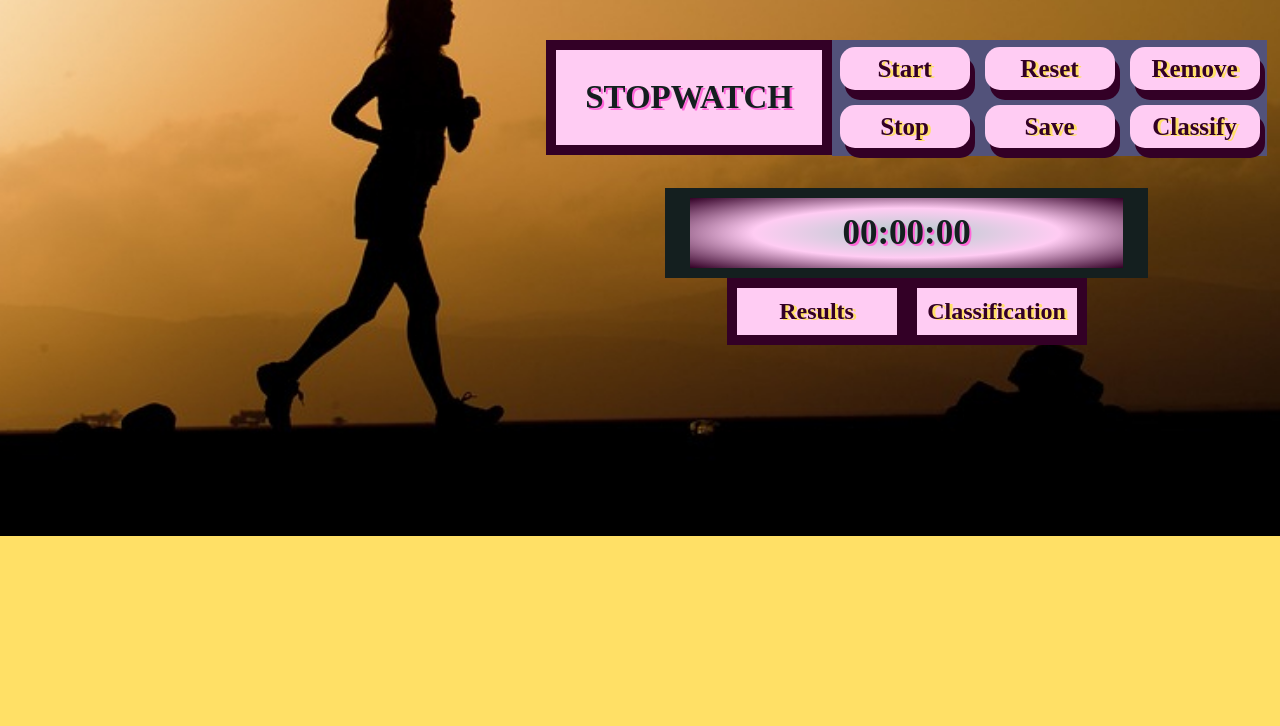
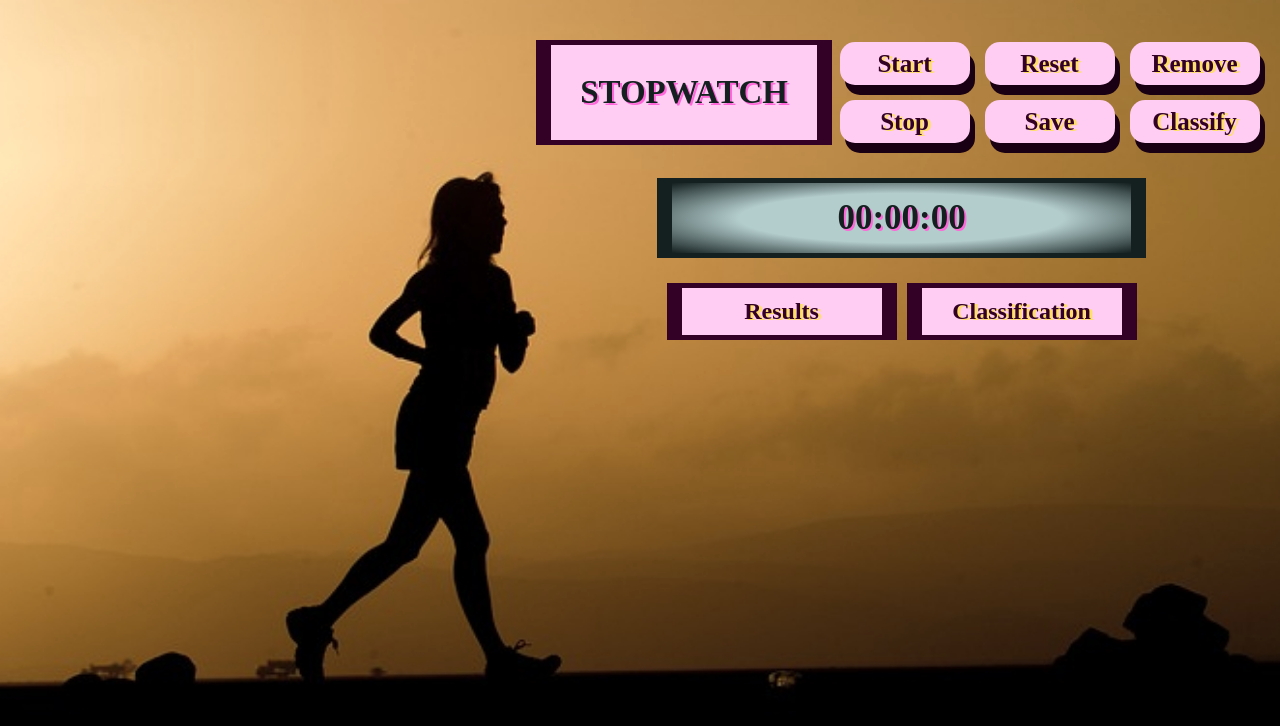
Before and after one commit to barceolga/15.7_Stoper_React, a website: page index.html in a window 1280 px wide. Drawn offline with nearby package versions, Linux system fonts and the light colour scheme.

Commit message:
Update style both in style.scss and style.css files

```diff
--- a/templates/sass/style.scss
+++ b/templates/sass/style.scss
@@ -2,23 +2,47 @@
   box-sizing: border-box;
 }
 $pale-rose: #ffccf3;
+$dark-rose: #990075;
 $deep-violet: #330026;
 $honey-yellow: #ffe066;
 $steel-blue: #b3cccc;
 $dark-steel-blue: #141f1f;
+$super-deep-violet: #1a0013;
 
 body {
+  position: relative;
+
+  .app-content:before {
+  content: "";
+  position: fixed;
+  top: 0;
+  left: 0;
+  right: 0;
+  z-index: -1;
+  display: block;
+  background-image: url("Running_1.jpg");
+  background-size: cover;
+  height: 100%;
+  width: 100%;
+  -webkit-filter: sepia(20%);
+  -moz-filter: sepia(20%);
+  -o-filter: sepia(20%);
+  -ms-filter: sepia(20%);
+  filter: sepia(20%);
+  -webkit-filter: brigthness(150%);
+  -moz-filter: brigthness(150%);
+  -o-filter: brigthness(1520%);
+  -ms-filter: brigthness(150%);
+  filter: brigthness(150%);
+}
+  .app-content {
+    position: relative;
+    overflow: auto;
+    z-index: 9999;
     display: flex;
     flex-direction: column;
-  justify-content: flex-end;
+    justify-content: flex-start;
     align-items: flex-end;
-  background-color: $honey-yellow;
-  background-image: url("Running_1.jpg");
-  background-position: center;
-  background-repeat: no-repeat;
-  background-size: cover;
-  background-origin: content-box;
-  position: relative;
 
       .controls {
         display: flex;
@@ -35,7 +59,10 @@ body {
           padding: 29px;
           text-transform: uppercase;
           font-size: 33px;
-      border: 10px solid $deep-violet;
+          border-right: 15px solid $deep-violet;
+          border-left: 15px solid $deep-violet;
+          border-top: 5px solid $deep-violet;
+          border-bottom: 5px solid $deep-violet;
           text-align: center;
           height: 35%;
         }
@@ -47,7 +74,7 @@ body {
           align-items: center;
           max-width: 33%;
           height: 25%;
-      background-color: #52527a;
+
 
           .button {
             width: 130px;
@@ -61,7 +88,7 @@ body {
             padding: 7.5px;
             font-size: 25px;
             font-weight: 800;
-        box-shadow: 5px 10px  $deep-violet;
+            box-shadow: 5px 10px  $super-deep-violet;
             border: none;
             border-radius: 15px;
             transition: 1s linear;
@@ -76,16 +103,16 @@ body {
       }
       .stopwatch {
         width: 66%;
-    border-right: 25px solid $dark-steel-blue;
-    border-left: 25px solid $dark-steel-blue;
-    border-top: 10px solid $dark-steel-blue;
-    border-bottom: 10px solid $dark-steel-blue;
+        border-right: 15px solid $dark-steel-blue;
+        border-left: 15px solid $dark-steel-blue;
+        border-top: 5px solid $dark-steel-blue;
+        border-bottom: 5px solid $dark-steel-blue;
         text-shadow: 2px 2px #ff66d9;
         text-transform: uppercase;
         margin: 0 auto;
         padding: 15px;
         background-color: #ccc;
-    background-image: radial-gradient($steel-blue, $pale-rose, $deep-violet);
+        background-image: radial-gradient($steel-blue 50%, $dark-steel-blue);
         color: $dark-steel-blue;
         text-align: center;
         transition: 1s linear;
@@ -111,19 +138,23 @@ body {
             flex-direction: column;
             align-items: center;
             justify-content: center;
+            margin-top: 25px;
 
             .table_results {
-            width: 180px;
+                width: 230px;
                 background-color: $pale-rose;
                 color: $deep-violet;
-            border: 10px solid $deep-violet;
+                border-right: 15px solid $deep-violet;
+                border-left: 15px solid $deep-violet;
+                border-top: 5px solid $deep-violet;
+                border-bottom: 5px solid $deep-violet;
                 text-align: center;
                 font-weight: 600;
                 font-size: 24px;
                 text-transform: capitalize;
                 text-shadow: 3px 1px $honey-yellow;
                 padding: 10px;
-            margin: 0;
+                margin: 0 5px 00;
             }
 
             .table_sorted-results {
@@ -137,16 +168,18 @@ body {
                 justify-content: center;
                 margin: 0 40px 0 0;
                 li {
-                width: 180px;
+                    width: 200px;
                     font-size: 18px;
                     font-weight: 600;
                     color: $deep-violet;
                     background-color: $steel-blue;
-                border-left: 5px solid $deep-violet;
+                    border-left: 2.5px solid $deep-violet;
                     border-top: none;
-                border-right: 5px solid $deep-violet;
-                border-bottom: 5px solid $deep-violet;
-                text-align: center;
+                    border-right: 2.5px solid $deep-violet;
+                    border-bottom: 2.5px solid $deep-violet;
+                    display: flex;
+                    justify-content: space-around;
+                    align-items: center;
                     text-shadow: 3px 1px $honey-yellow;
                     padding: 5px;
                   span {
@@ -157,12 +190,13 @@ body {
                       padding: 5px;
                 }
                   button {
-                  padding: 5px;
-                  font-size: 10px;
-                  font-weight: 800;
+                      padding: 3px;
+                      font-size: 14px;
+                      font-weight: 900;
                       color:  $pale-rose;
                       text-align: center;
                       text-shadow: none;
+                      text-transform: uppercase;
                       background-color: $deep-violet;
                     transition: 1s linear;
                       &:hover{
@@ -179,5 +213,6 @@ body {
           }
 
       }
+  }
 
 }
```
Also changed, not shown: templates/css/style.css. Lines whose indentation alone changed are shown as unchanged.
